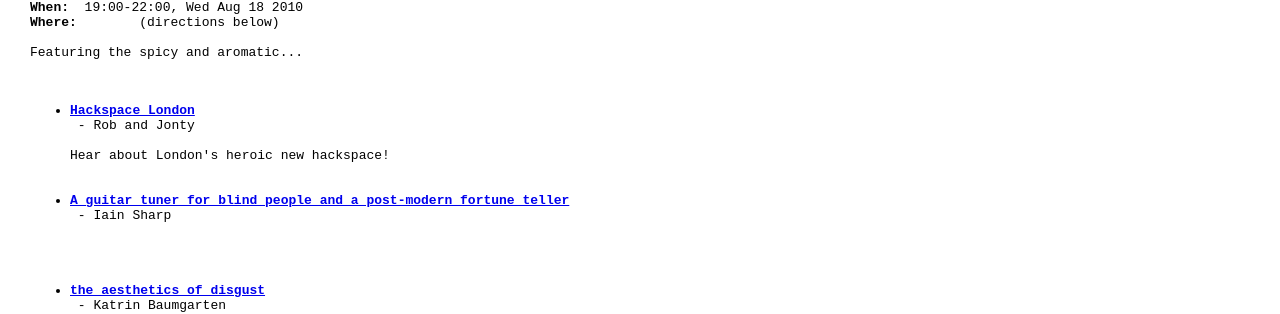
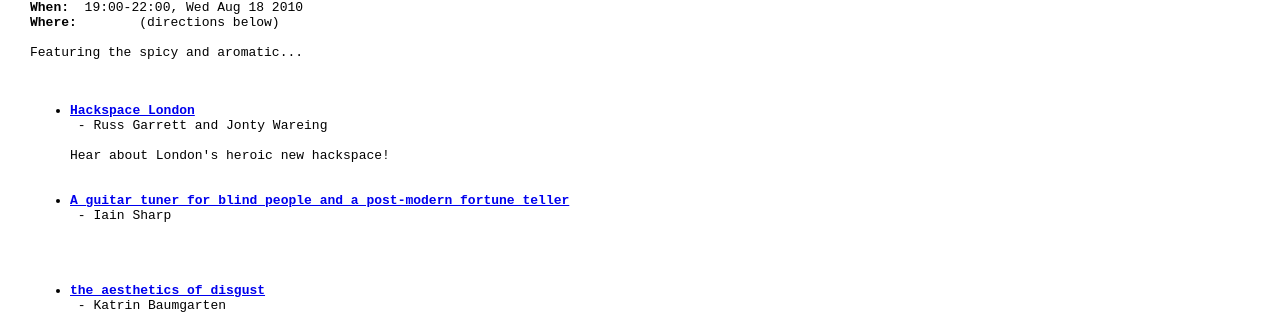
Before and after one commit to dorkbotlondon/dorkbotlondon.github.io, a Jekyll site: the page built from _posts/2010-08-18-70.html, in a window 1280 px wide. Shown: the part 172-486 px from the top of the page. Built offline with Jekyll 4.4.1, drawn with Linux system fonts in a browser that asks for light colours; Markdown is read by kramdown in place of the engine named in the settings.

Commit message:
Rob -> Russ

```diff
--- a/_posts/2010-08-18-70.html
+++ b/_posts/2010-08-18-70.html
@@ -5,7 +5,8 @@
 end: 2010-08-18 22:00
 where: great_western_studios
 tags:
- - Rob and Jonty
+ - Russ Garrett
+ - Jonty Wareing
  - Iain Sharp
  - Katrin Baumgarten
 ---
@@ -14,7 +15,7 @@
 <ul>
 
 <li><strong><a href="http://london.hackspace.org.uk/">Hackspace London</a></strong>
- - Rob and Jonty
+ - Russ Garrett and Jonty Wareing
 <br />Hear about London&#39;s heroic new hackspace!
 </li>
 
```
